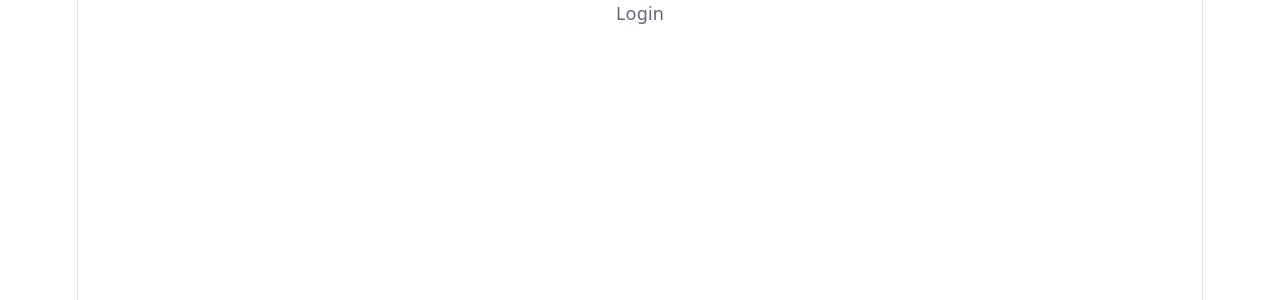
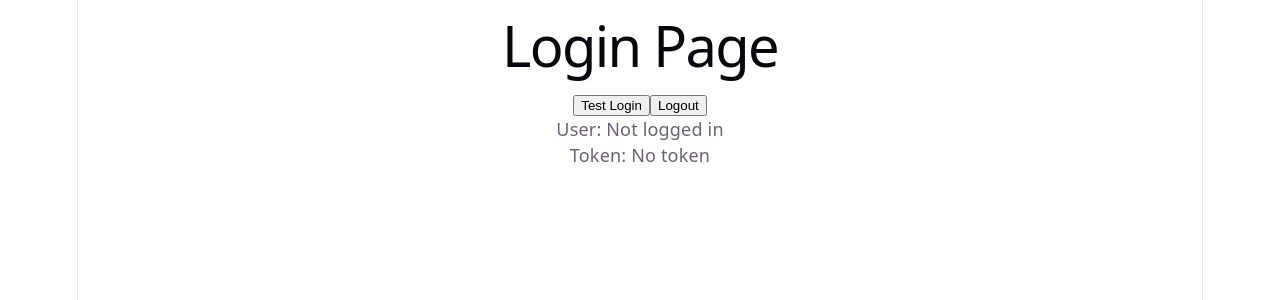
Before and after one commit to vaishali578/task-time-tracking-app, a React app in the folder frontend/: page /login in a window 1280 px wide. Shown: the top 300 px of the page. Built offline with nearby package versions, Linux system fonts and the light colour scheme; the HTML template or start-up script is replaced by a standard one.

Commit message:
feat: add persistent Zustand auth store

```diff
--- a/frontend/src/pages/Login.jsx
+++ b/frontend/src/pages/Login.jsx
@@ -1,9 +1,36 @@
-import React from 'react'
+import authStore from "../store/authStore";
 
 const Login = () => {
+  const { user, token, login, logout } = authStore();
+
+  const handleTestLogin = () => {
+    login(
+      {
+        id: "123",
+        name: "Vaishali",
+        email: "vaishali@example.com",
+      },
+      "sample-jwt-token"
+    );
+  };
+
   return (
-    <div>Login</div>
-  )
-}
+    <div>
+      <h1>Login Page</h1>
 
-export default Login
+      <button onClick={handleTestLogin}>
+        Test Login
+      </button>
+
+      <button onClick={logout}>
+        Logout
+      </button>
+
+      <p>User: {user?.name || "Not logged in"}</p>
+
+      <p>Token: {token || "No token"}</p>
+    </div>
+  );
+};
+
+export default Login;
--- /dev/null
+++ b/frontend/src/store/authStore.js
@@ -0,0 +1,30 @@
+import { create } from "zustand";
+import { persist } from "zustand/middleware";
+
+const authStore = create(
+  persist(
+    (set) => ({
+      user: null,
+      token: null,
+
+      login: (user, token) => {
+        set({
+          user,
+          token,
+        });
+      },
+
+      logout: () => {
+        set({
+          user: null,
+          token: null,
+        });
+      },
+    }),
+    {
+      name: "auth-storage",
+    }
+  )
+);
+
+export default authStore;
```
